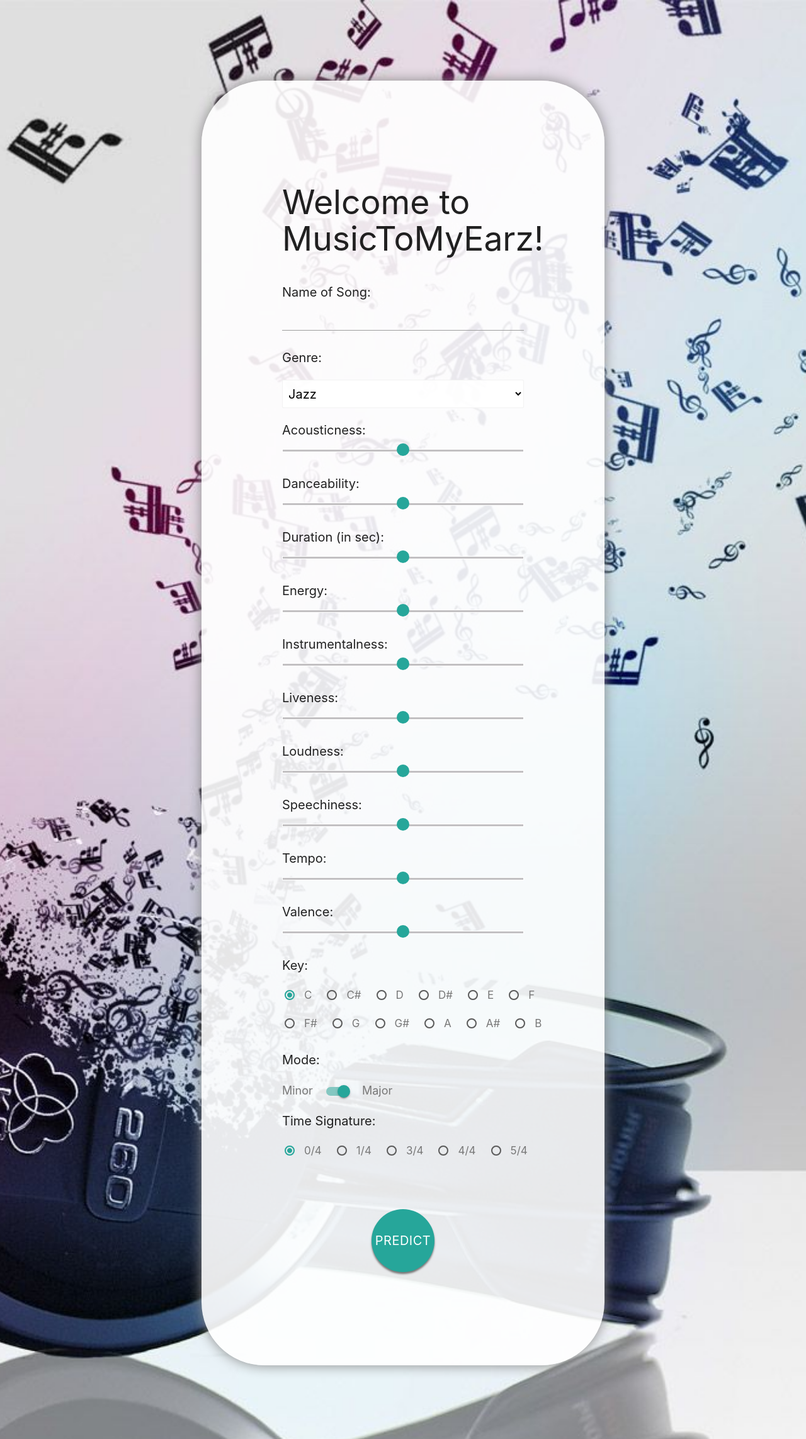
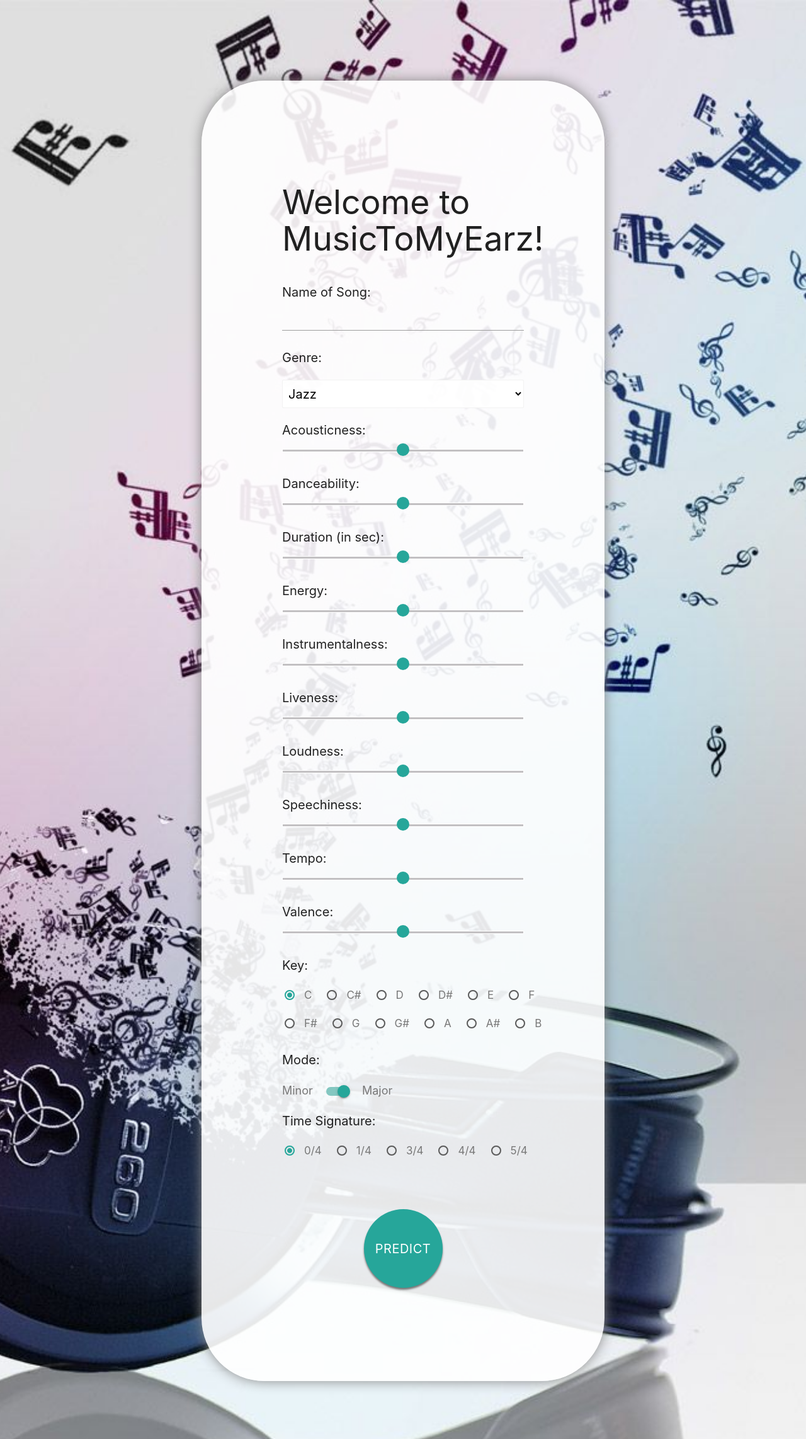
Before and after one commit to hollisma/musicToMyEarz, a Flask app: page / in a window 1280 px wide. Shown: the top 2285 px of the page at 63% size. Run offline with Flask 2, Linux system fonts and the light colour scheme.

Commit message:
increase size of submit button

```diff
--- a/templates/home.html
+++ b/templates/home.html
@@ -46,8 +46,8 @@
       }
       .submit {
         font-size: 20px;
-        height: 100px !important;
-        width: 100px !important;
+        height: 125px !important;
+        width: 125px !important;
         border-radius: 100%;
         box-shadow: 0px 3px 3px #777;
       }
```
